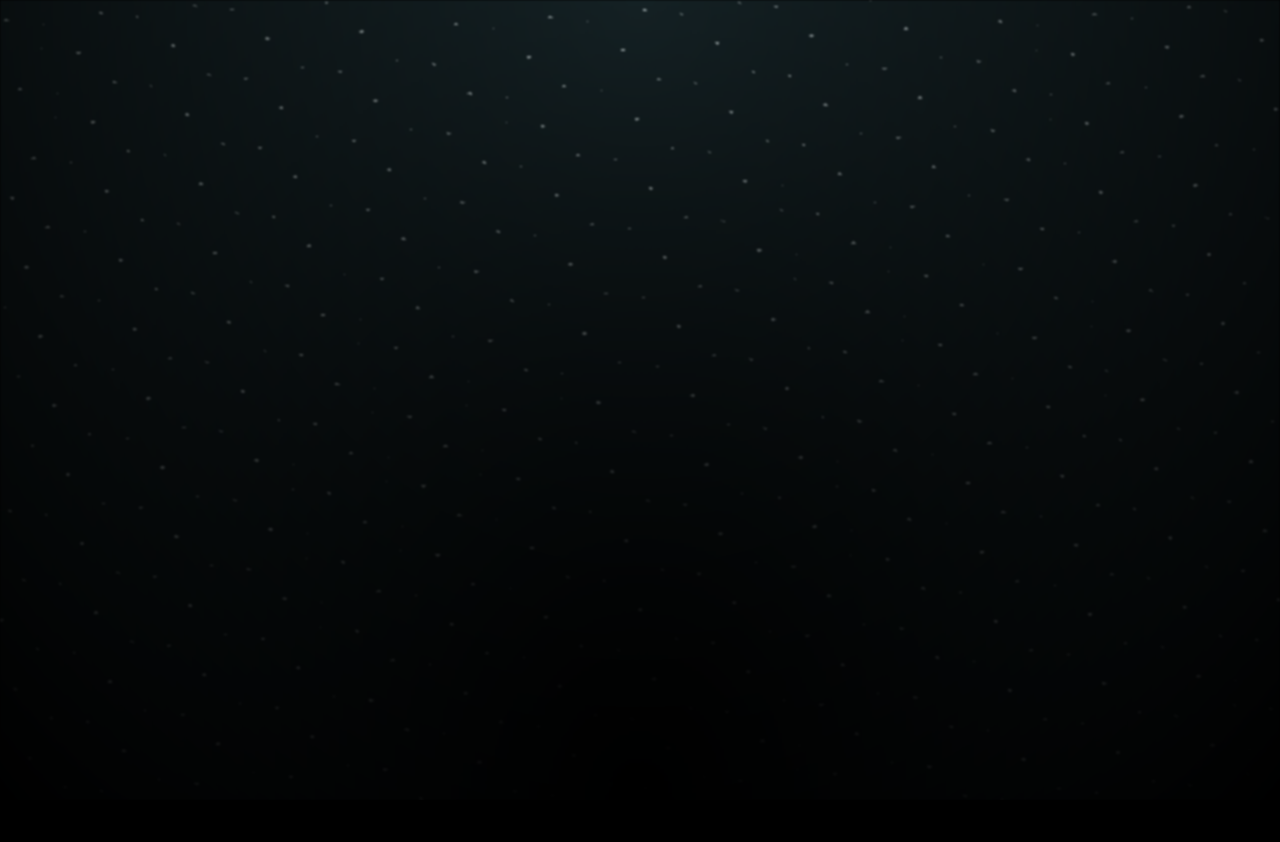
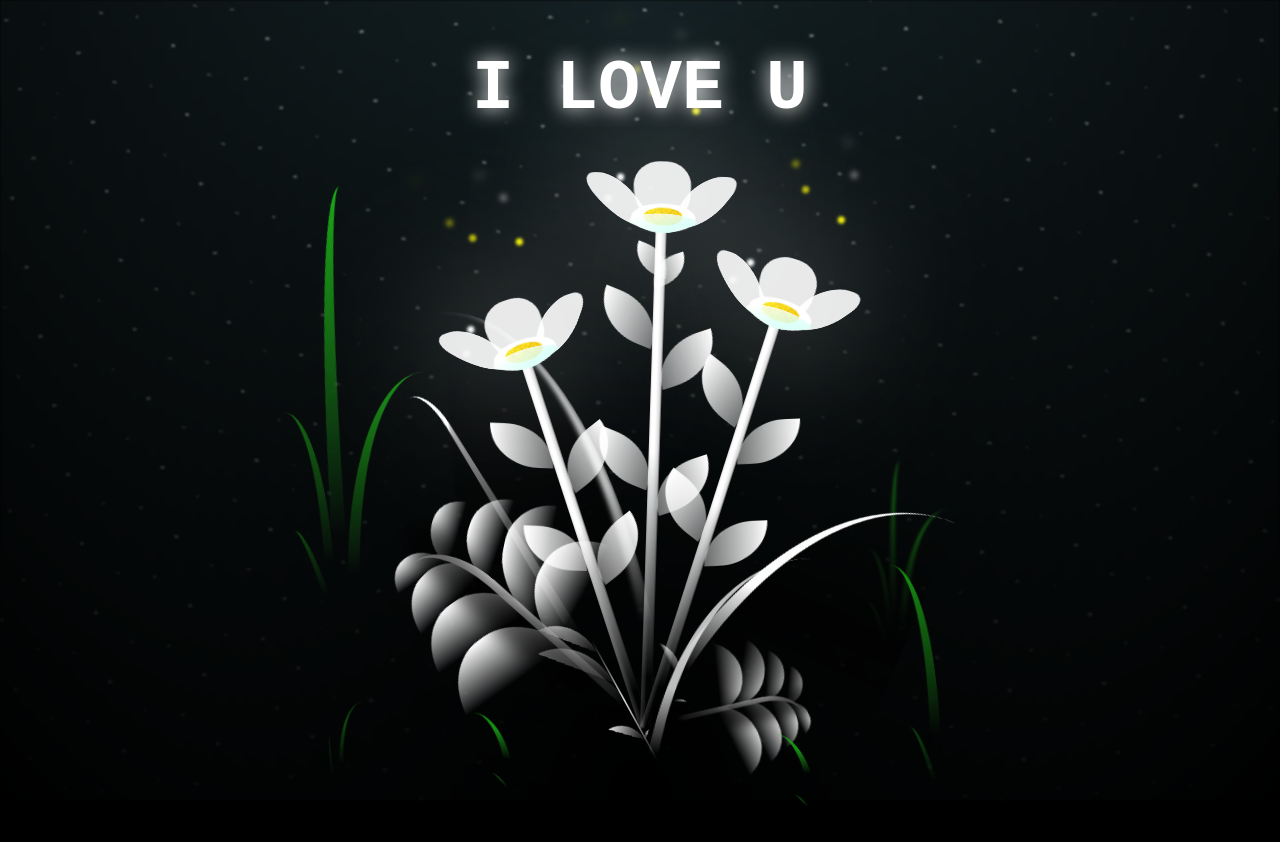
Before and after one commit to riffi023/Gabut, a plain HTML site: page flower.html in a window 1280 px wide. Before the commit the page ends 800 px from the top, so only its background shows below. Drawn offline with Linux system fonts and the light colour scheme; files that its build step writes are made by us from their sources.

Commit message:
Update flower.html

```diff
--- a/flower.html
+++ b/flower.html
@@ -6,7 +6,7 @@
   <meta http-equiv="X-UA-Compatible" content="IE=edge">
   <meta name="viewport" content="width=device-width, initial-scale=1.0">
   <link rel="shortcut icon" href="images/gift.png" type="image/x-icon">
-  <link rel="stylesheet" href="css/style.css">
+  <link rel="stylesheet" href="./style.css">
 
   <!-- Document Title -->
   <title>FLOWERS</title>
@@ -321,4 +321,4 @@
 </html>
 
 <!-- Import Javascript -->
-<script src="js/main.js"></script>
+<script src="./main.js"></script>
```
